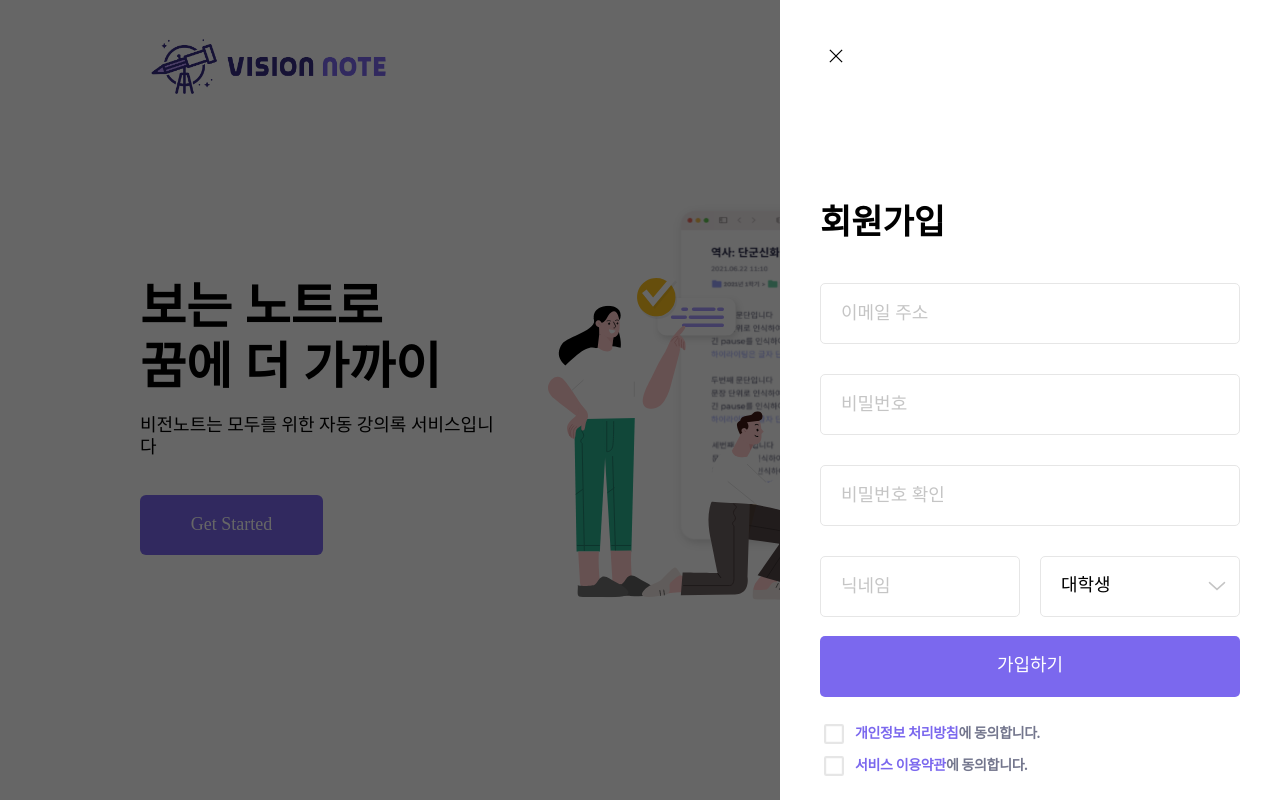
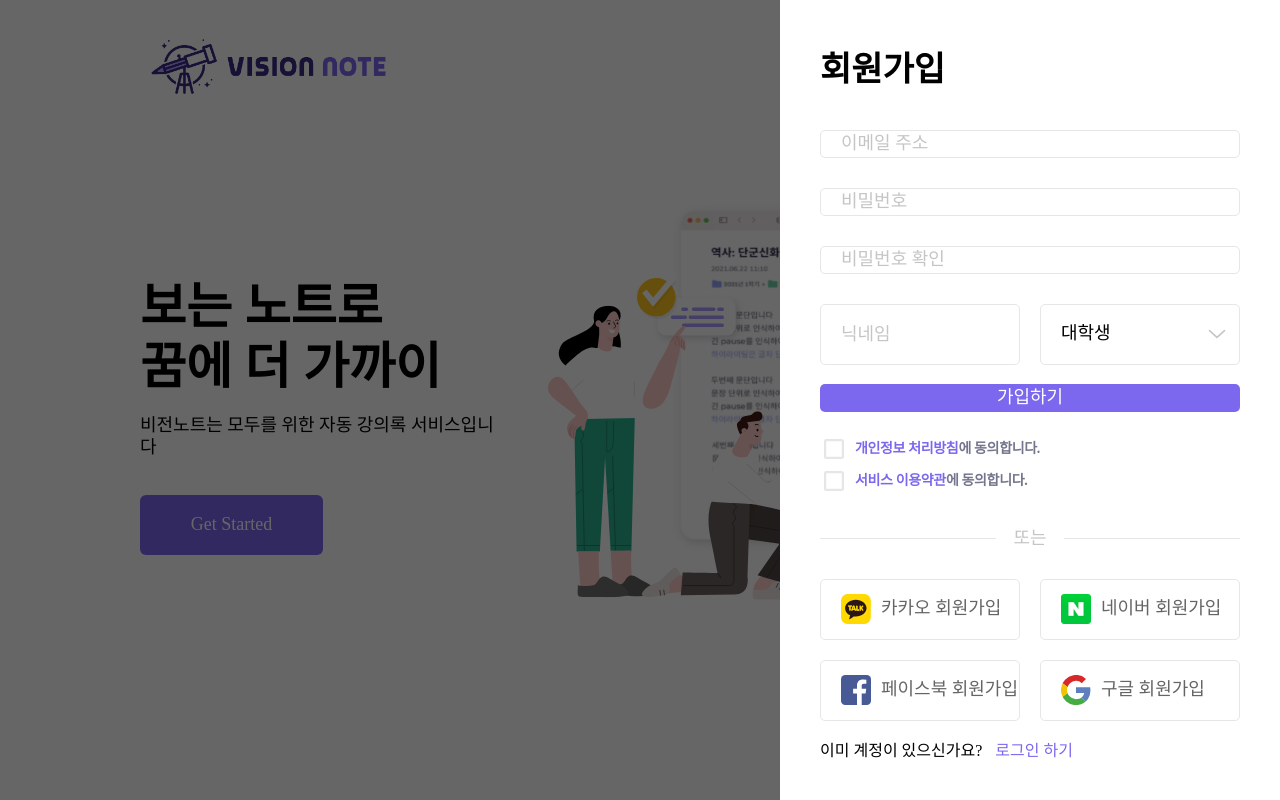
Before and after one commit to h-yes-oo/vision-note, a React (Create React App) app: page / in a window 1280 px wide. Both pictures are taken after a click on the button "회원가입". Shown: the top 800 px of the page. Built offline with nearby package versions, Linux system fonts and the light colour scheme.

Commit message:
resize signin modal

```diff
--- a/src/components/SlidingModal/index.tsx
+++ b/src/components/SlidingModal/index.tsx
@@ -34,8 +34,9 @@ const ModalOverlay = styled.div<{ visible: boolean }>`
 `;
 
 const Root = styled.div<{ visible: boolean }>`
-  height: 1080px;
-  padding: 40px 40px 230px;
+  height: 100vh;
+  box-sizing: border-box;
+  padding: 40px;
   background-color: #fff;
   position: fixed;
   transition: all 0.5s;
--- a/src/components/SlidingModal/signup.tsx
+++ b/src/components/SlidingModal/signup.tsx
@@ -20,7 +20,6 @@ const Title = styled.div`
   letter-spacing: normal;
   text-align: left;
   color: #000;
-  margin-top: 121px;
 `;
 
 const Form = styled.input`
@@ -249,6 +248,13 @@ const CheckAnchor = styled.a`
   }
 `;
 
+const Wrapper = styled.div`
+  display: flex;
+  flex-direction: column;
+  justify-content: center;
+  height: 100%;
+`;
+
 interface Props {
   toLogin: any;
 }
@@ -277,7 +283,7 @@ const SignUp: FC<Props & RouteComponentProps> = ({ toLogin, history }) => {
   };
 
   return (
-    <>
+    <Wrapper>
       <Title>회원가입</Title>
       <Form
         placeholder="이메일 주소"
@@ -361,7 +367,7 @@ const SignUp: FC<Props & RouteComponentProps> = ({ toLogin, history }) => {
         <NotYet>이미 계정이 있으신가요?</NotYet>
         <ToLogin onClick={toLogin}>로그인 하기</ToLogin>
       </Flex>
-    </>
+    </Wrapper>
   );
 };
 
```
